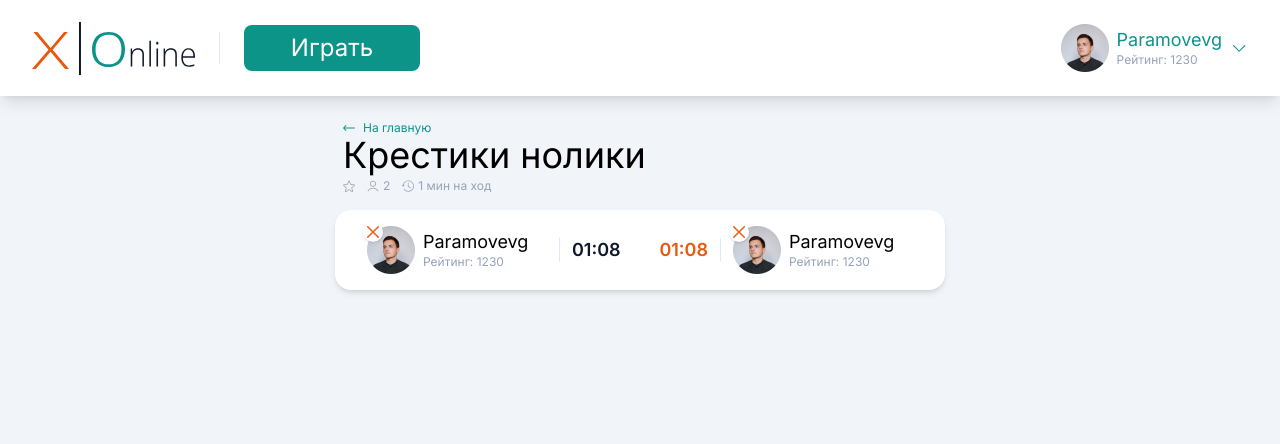
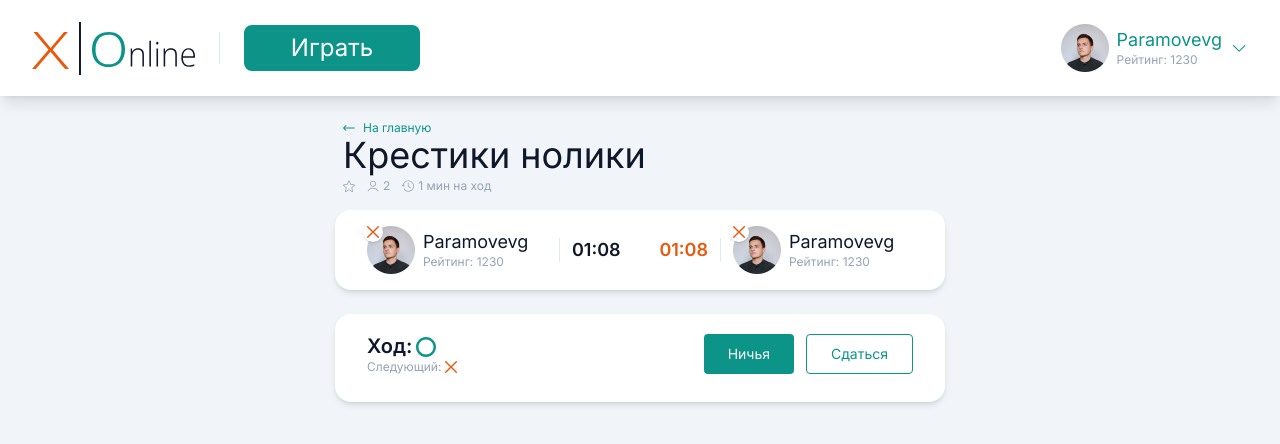
Before and after one commit to Andreeevna/tic_tac_toe, a Next.js app: page / in a window 1280 px wide. Shown: the top 444 px of the page. Built offline with nearby package versions, Linux system fonts and the light colour scheme.

Commit message:
feat: Implemented the cap of the playing field

```diff
--- /dev/null
+++ b/components/game/game-field.jsx
@@ -0,0 +1,33 @@
+import clsx from 'clsx'
+import { UIbutton } from '../uikit/ui-button'
+import { CrossIon } from './icons/CrossIon'
+import { ZeroIcon } from './icons/ZeroIcon'
+
+export const GameField = ({ className }) => {
+	return (
+		<div
+			className={clsx(
+				className,
+				'bg-white rounded-2xl shadow-md px-8 pt-5 pb-7'
+			)}
+		>
+			<div className='flex gap-3'>
+				<div className='mr-auto'>
+					<div className='flex items-center gap-1 text-xl leading-tight font-semibold'>
+						Ход: <ZeroIcon className={'w-5 h-5'} />
+					</div>
+					<div className='flex items-center gap-1 text-xs leading-tight text-slate-400'>
+						Следующий:
+						<CrossIon />
+					</div>
+				</div>
+				<UIbutton size='md' variant='primary'>
+					Ничья
+				</UIbutton>
+				<UIbutton size='md' variant='outline'>
+					Сдаться
+				</UIbutton>
+			</div>
+		</div>
+	)
+}
--- /dev/null
+++ b/components/game/icons/ZeroIcon.jsx
@@ -0,0 +1,20 @@
+export const ZeroIcon = ({ className }) => {
+	return (
+		<svg
+			width='20'
+			height='20'
+			viewBox='0 0 20 20'
+			fill='none'
+			xmlns='http://www.w3.org/2000/svg'
+			className={className}
+		>
+			<path
+				d='M10 0C4.47715 0 0 4.47715 0 10C0 15.5229 4.47715 20.0001 10 20.0001C15.5229 20.0001 20.0001 15.5229 20.0001 10C20.0001 4.47715 15.5228 0 10 0ZM10 17.5C5.85792 17.5 2.50002 14.1421 2.50002 10C2.50002 5.85792 5.85792 2.50002 10 2.50002C14.1421 2.50002 17.5 5.85792 17.5 10C17.5 14.1421 14.1421 17.5 10 17.5Z'
+				fill='#0D9488'
+			/>
+			<clipPath id='clip0_10424_733'>
+				<rect width='20' height='20' fill='white' />
+			</clipPath>
+		</svg>
+	)
+}
--- a/pages/_app.jsx
+++ b/pages/_app.jsx
@@ -1,3 +1,4 @@
+import clsx from 'clsx'
 import { Inter } from 'next/font/google'
 import '../styles/global.css'
 
@@ -8,7 +9,7 @@ const inter = Inter({
 
 export default function App({ Component, pageProps }) {
 	return (
-		<div className={inter.className}>
+		<div className={clsx(inter.className, 'text-slate-900')}>
 			<Component {...pageProps} />
 		</div>
 	)
--- a/pages/index.jsx
+++ b/pages/index.jsx
@@ -1,4 +1,5 @@
 import { GameInfo, GameTitle } from '../components/game'
+import { GameField } from '../components/game/game-field'
 import { Header } from '../components/header'
 
 function App() {
@@ -8,6 +9,7 @@ function App() {
 			<main className='pt-6 mx-auto max-w-[610px]'>
 				<GameTitle />
 				<GameInfo className='mt-4' />
+				<GameField className='mt-6' />
 			</main>
 		</div>
 	)
```
